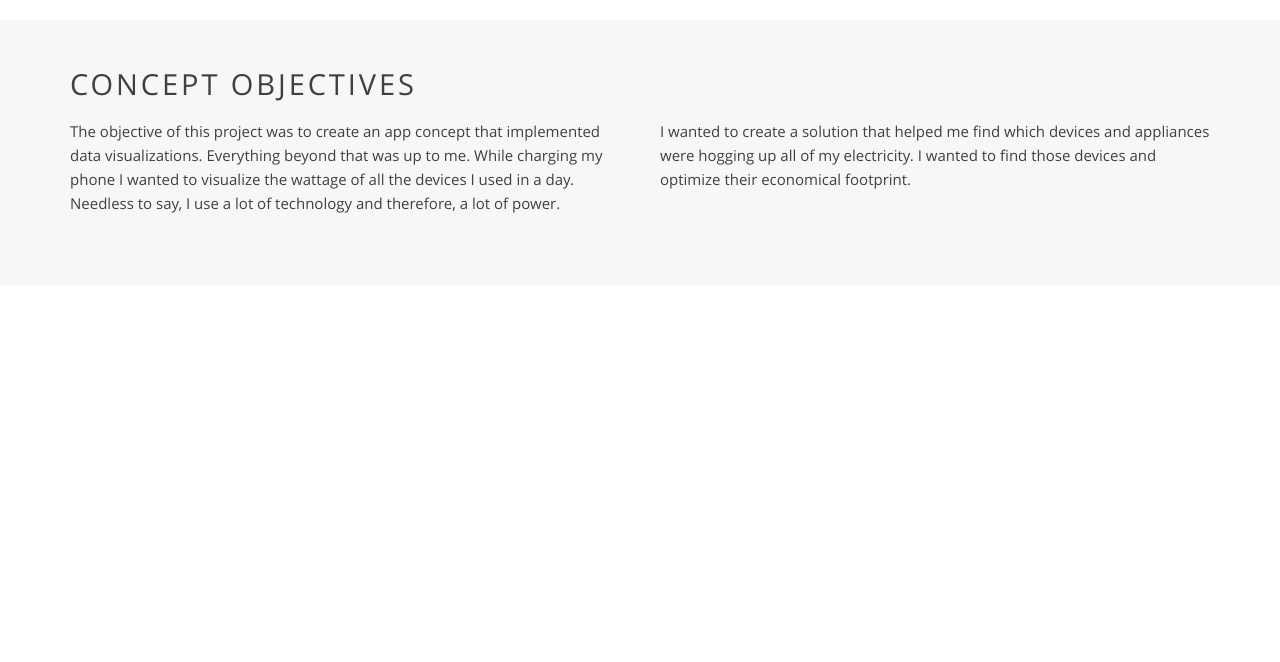
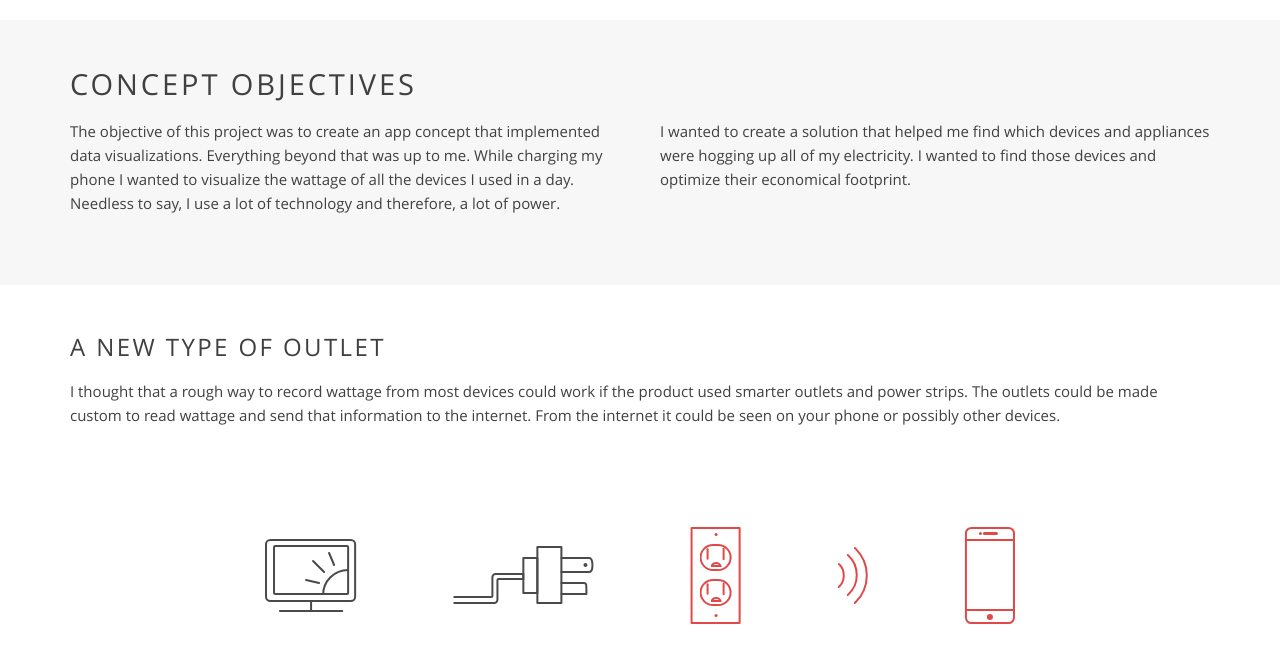
Before and after one commit to SomniusTiger/daniel-swan-portfolio, a website: page energy-hog/index.html in a window 1280 px wide. Shown: the part 1026-1688 px from the top of the page. Before the commit the page ends 1311 px from the top, so only its background shows below. Drawn offline with nearby package versions, Linux system fonts and the light colour scheme; files that its build step writes are made by us from their sources; files whose address does not match are found by name.

Commit message:
Adds diagram to energy hog project

```diff
--- a/assets/stylesheets/scss/module/nav.scss
+++ b/assets/stylesheets/scss/module/nav.scss
@@ -58,6 +58,11 @@
           height: 0;
         }
       }
+      &--active {
+        &:after {
+          opacity: 1;
+        }
+      }
     }
   }
 }
--- a/assets/stylesheets/scss/module/project-section.scss
+++ b/assets/stylesheets/scss/module/project-section.scss
@@ -25,6 +25,15 @@
       &:last-child {
         margin-bottom: 0;
       }
+      &--fullwidth {
+        max-width: none;
+      }
+    }
+    &-ehog_diagram {
+      display: block;
+      margin: 50px auto 0;
+      max-width: 750px;
+      width: 100%;
     }
   }
 }
--- a/assets/stylesheets/scss/responsive/module/project-section.scss
+++ b/assets/stylesheets/scss/responsive/module/project-section.scss
@@ -12,6 +12,13 @@
         &:nth-child(even) {
           padding-left: 20px;
         }
+        &--fullwidth {
+          float: none;
+          width: 100%;
+        }
+      }
+      &-ehog_diagram {
+        margin: 100px auto 0;
       }
     }
   }
--- a/energy-hog/index.html
+++ b/energy-hog/index.html
@@ -14,9 +14,9 @@
         <a class="nav-link nav-link--project nav-link--project--home" href="../">
           <div class="icon-danny-face"></div>
         </a>
-        <a class="nav-link nav-link--project work" href="#">Work</a>
-        <a class="nav-link nav-link--project about" href="#">About</a>
-        <a class="nav-link nav-link--project" target="_blank" href="./resume-1-11-2016.pdf">Résumé</a>
+        <a class="nav-link nav-link--project nav-link--project--active" href="../#work">Work</a>
+        <a class="nav-link nav-link--project" href="../#about">About</a>
+        <a class="nav-link nav-link--project" target="_blank" href="../resume-1-11-2016.pdf">Résumé</a>
         <a class="nav-link nav-link--project" href="mailto:dnl.swan@gmail.com">Contact</a>
       </div>
     </nav>
@@ -51,6 +51,18 @@
       </div>
     </section>
 
+    <section class="project-section">
+      <div class="container">
+        <h3 class="project-section-title">
+          A New Type of Outlet
+        </h3>
+        <div class="project-section-text">
+          <p class="project-section-text-p project-section-text-p--fullwidth">I thought that a rough way to record wattage from most devices could work if the product used smarter outlets and power strips. The outlets could be made custom to read wattage and send that information to the internet. From the internet it could be seen on your phone or possibly other devices.</p>
+          <img class="project-section-text-ehog_diagram" src="../assets/images/projects/energy-hog/energy-hog-diagram.svg" width="750" alt=""/>
+        </div>
+      </div>
+    </section>
+
     <script type="text/javascript" src="../assets/javascript/dist/master.min.js"></script>
   </body>
 </html>
```
Also changed, not shown: index.html (+2 -2 lines), assets/images/projects/energy-hog/energy-hog-diagram.svg (added).
